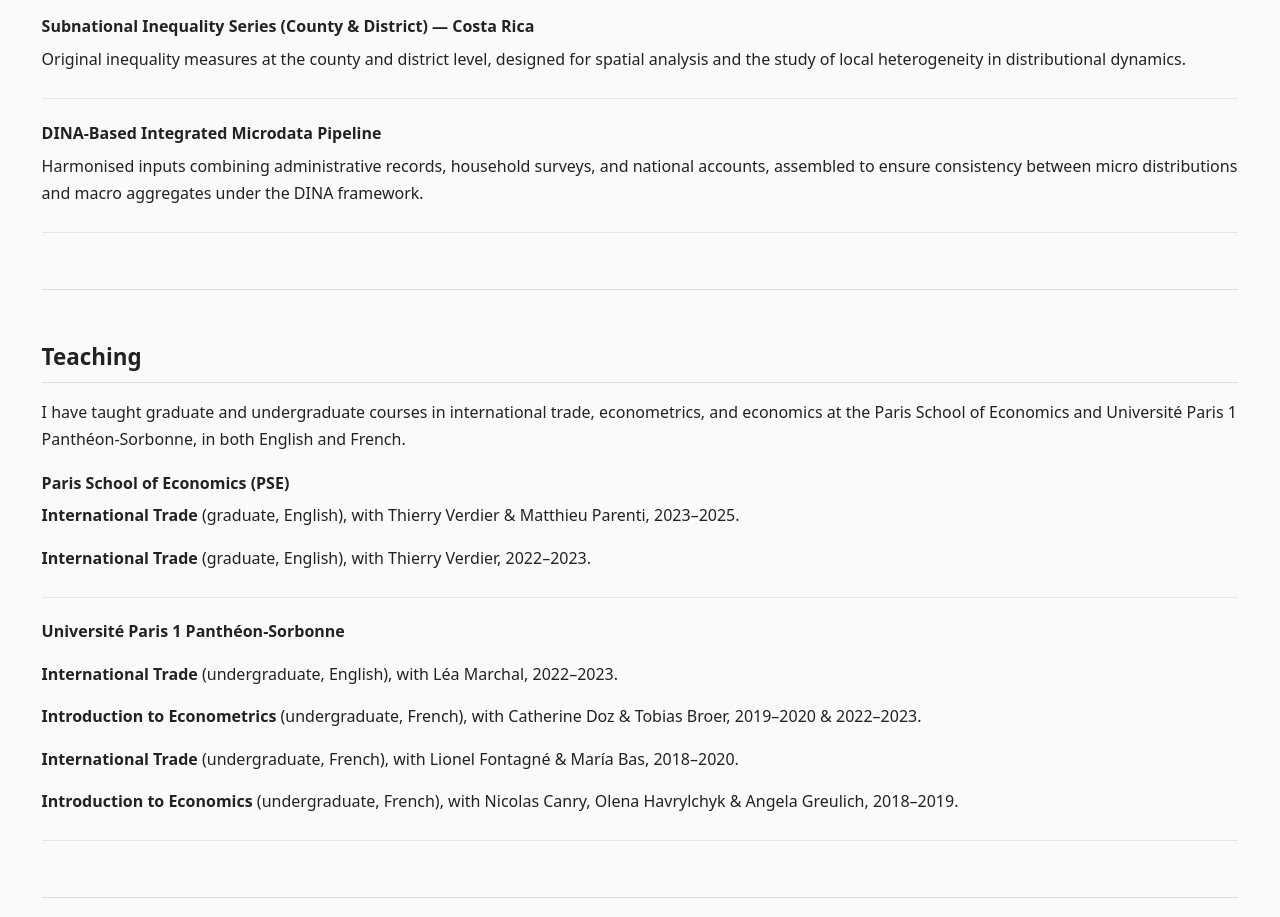
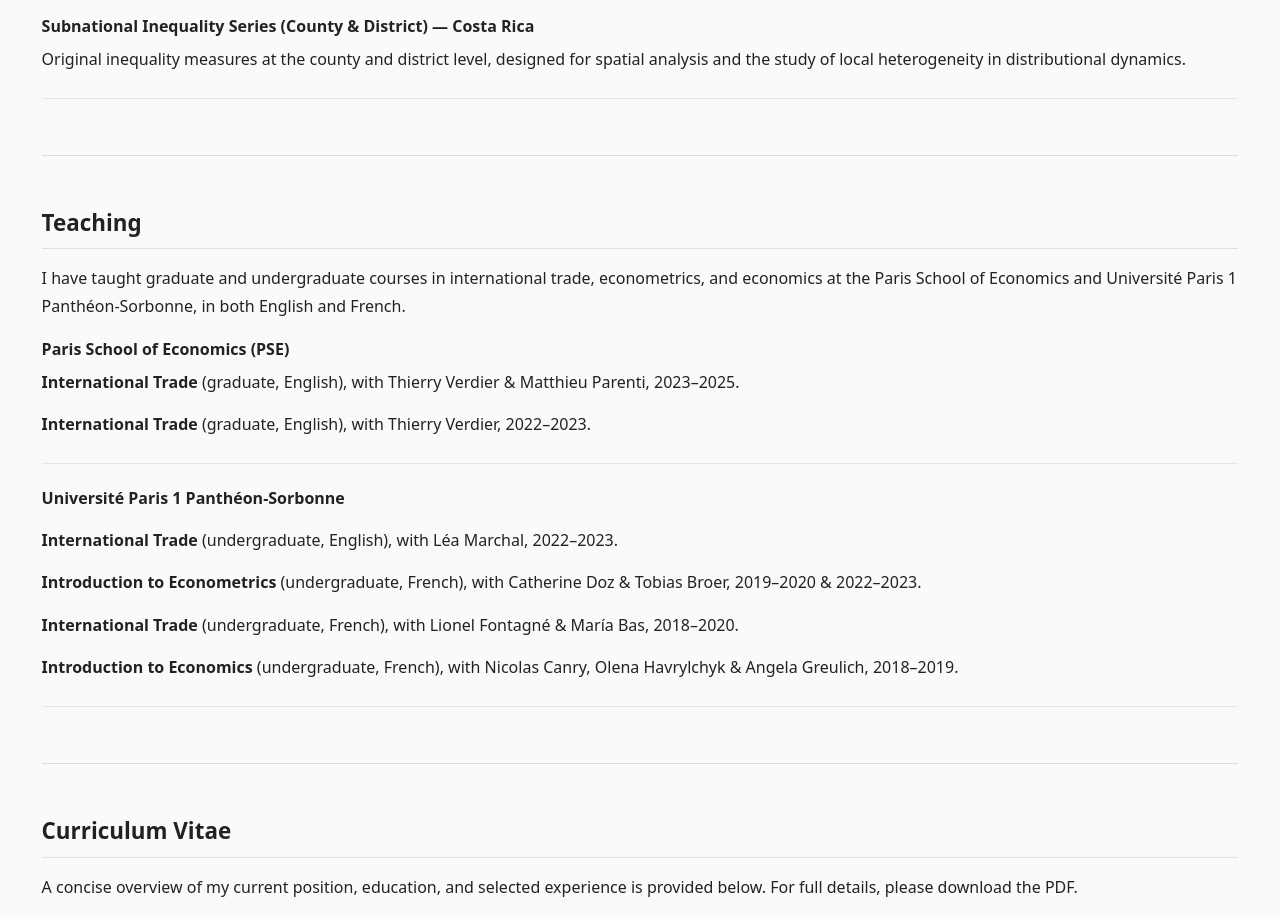
Before and after one commit to zunigacordero-a/zunigacordero-a.github.io, a plain HTML site: page index.html in a window 1280 px wide. Shown: the part 3572-4489 px from the top of the page. Drawn offline with Linux system fonts and the light colour scheme.

Commit message:
Update index.html

```diff
--- a/index.html
+++ b/index.html
@@ -751,13 +751,6 @@ html
           </p>
         </div>
 
-        <div class="card">
-          <div class="card-title">DINA-Based Integrated Microdata Pipeline</div>
-          <p>
-            Harmonised inputs combining administrative records, household surveys, and national accounts, assembled to ensure
-            consistency between micro distributions and macro aggregates under the DINA framework.
-          </p>
-        </div>
       </div>
     </section>
 
```
